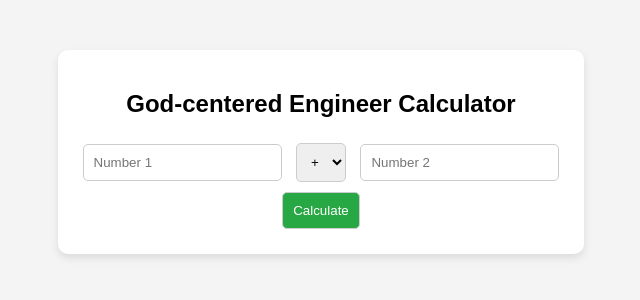
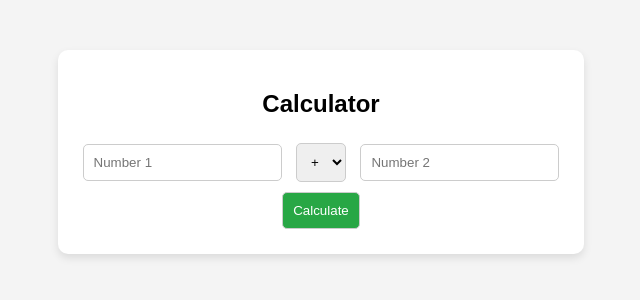
Before and after one commit to SamreenS2002/calculator, a Flask app: page / in a window 1280 px wide. Shown: the top 300 px of the page, without its empty margins (319-959 px from the left). Run offline with Flask 3, Linux system fonts and the light colour scheme.

Commit message:
fix:adding requirements file

```diff
--- /dev/null
+++ b/requirements.txt
@@ -0,0 +1 @@
+flask
--- a/templates/index.html
+++ b/templates/index.html
@@ -11,7 +11,7 @@
 </head>
 <body>
     <div class="calc-card">
-        <h2>God-centered Engineer Calculator</h2>
+        <h2>Calculator</h2>
         <form method="POST">
             <input type="number" name="num1" step="any" required placeholder="Number 1">
             <select name="operation">
```
Also changed, not shown: 1 other file.
